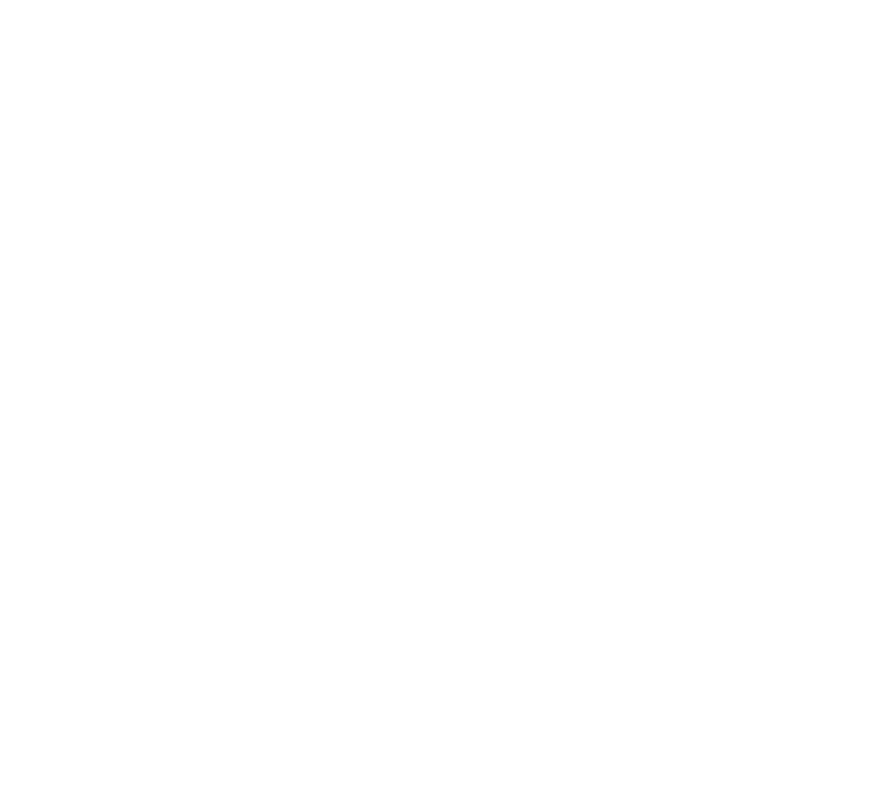
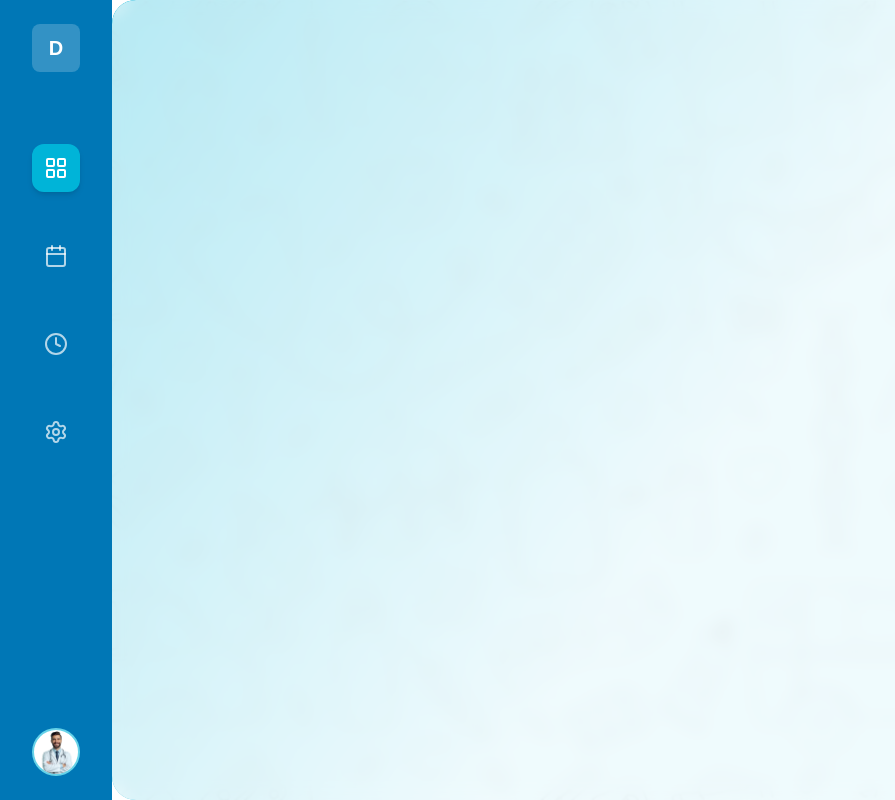
Before and after one commit to NeilDogii/MediSync, a Next.js app: page /admin in a window 1280 px wide. Shown: the whole page, without its empty margins (0-895 px from the left). Built offline with nearby package versions, Linux system fonts and the light colour scheme.

Commit message:
Patient done

```diff
--- /dev/null
+++ b/src/app/AdminComponents/DashboardBackground.tsx
@@ -0,0 +1,27 @@
+'use client'
+import React from 'react'
+
+export default function DashboardBackground({
+  children,
+}: {
+  children?: React.ReactNode
+}) {
+  return (
+    <div
+      className="flex-1 min-h-screen bg-white rounded-l-3xl overflow-hidden relative"
+      style={{
+        backgroundImage: "url('/assets/Background.jpg')",
+        backgroundSize: 'cover',
+        backgroundPosition: 'center',
+      }}
+    >
+      {/* Optional overlay to slightly fade the image */}
+      <div className="absolute inset-0 bg-white/70 backdrop-blur-sm"></div>
+
+      {/* Main content area */}
+      <div className="relative z-10 p-6 sm:p-10">
+        {children}
+      </div>
+    </div>
+  )
+}
--- /dev/null
+++ b/src/app/AdminComponents/Sidebar.tsx
@@ -0,0 +1,49 @@
+'use client'
+import React from 'react'
+import { LayoutGrid, Calendar, Clock, Settings } from 'lucide-react'
+
+export default function Sidebar() {
+  return (
+    <aside className="h-screen w-28 bg-[#0077B6] flex flex-col items-center py-6 space-y-8">
+      {/* Logo */}
+      <div className="flex items-center justify-center w-12 h-12 rounded-lg bg-white/20 text-white font-bold text-xl">
+        D
+      </div>
+
+      {/* Navigation Icons */}
+      <nav className="flex flex-col items-center space-y-10 mt-10">
+        {/* Dashboard */}
+        <button className="w-12 h-12 flex items-center justify-center rounded-xl bg-[#00B4D8] text-white shadow-md transition-all hover:scale-105">
+          <LayoutGrid size={24} />
+        </button>
+
+        {/* Calendar */}
+        <button className="w-12 h-12 flex items-center justify-center rounded-xl text-white/70 hover:text-white hover:bg-[#00B4D8]/20 transition-all">
+          <Calendar size={24} />
+        </button>
+
+        {/* Timer/Stats */}
+        <button className="w-12 h-12 flex items-center justify-center rounded-xl text-white/70 hover:text-white hover:bg-[#00B4D8]/20 transition-all">
+          <Clock size={24} />
+        </button>
+
+        {/* Settings */}
+        <button className="w-12 h-12 flex items-center justify-center rounded-xl text-white/70 hover:text-white hover:bg-[#00B4D8]/20 transition-all">
+          <Settings size={24} />
+        </button>
+      </nav>
+
+      {/* Spacer + Bottom */}
+      <div className="flex-grow" />
+
+      {/* Profile Circle */}
+      <div className="w-12 h-12 rounded-full bg-white overflow-hidden flex items-center justify-center cursor-pointer border-2 border-[#00B4D8]/60">
+        <img
+          src="/assets/doctor.png"
+          alt="User"
+          className="w-full h-full object-cover"
+        />
+      </div>
+    </aside>
+  )
+}
--- a/src/app/admin/page.tsx
+++ b/src/app/admin/page.tsx
@@ -1,5 +1,14 @@
-import React from "react";
+import DashboardBackground from "../AdminComponents/DashboardBackground";
+import Sidebar from "../AdminComponents/Sidebar";
+import Navbar from "../Components/Navbar";
 
-export default function page() {
-  return
+
+export default function DashboardPage() {
+  return (
+    <div className="flex min-h-screen">
+      <Sidebar/>
+      <DashboardBackground />
+
+    </div>
+  )
 }
```
